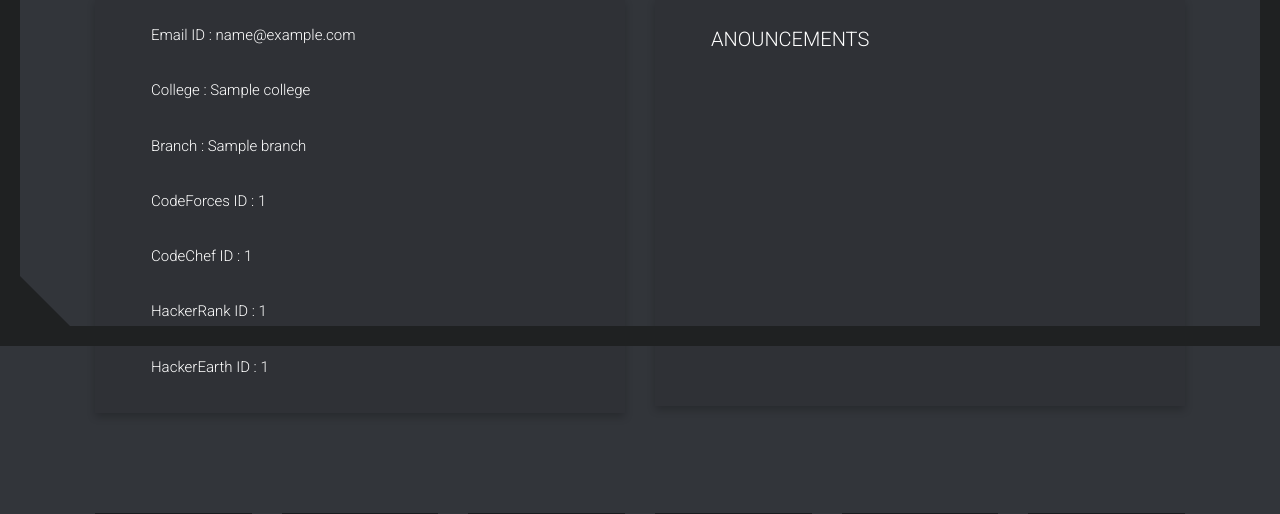
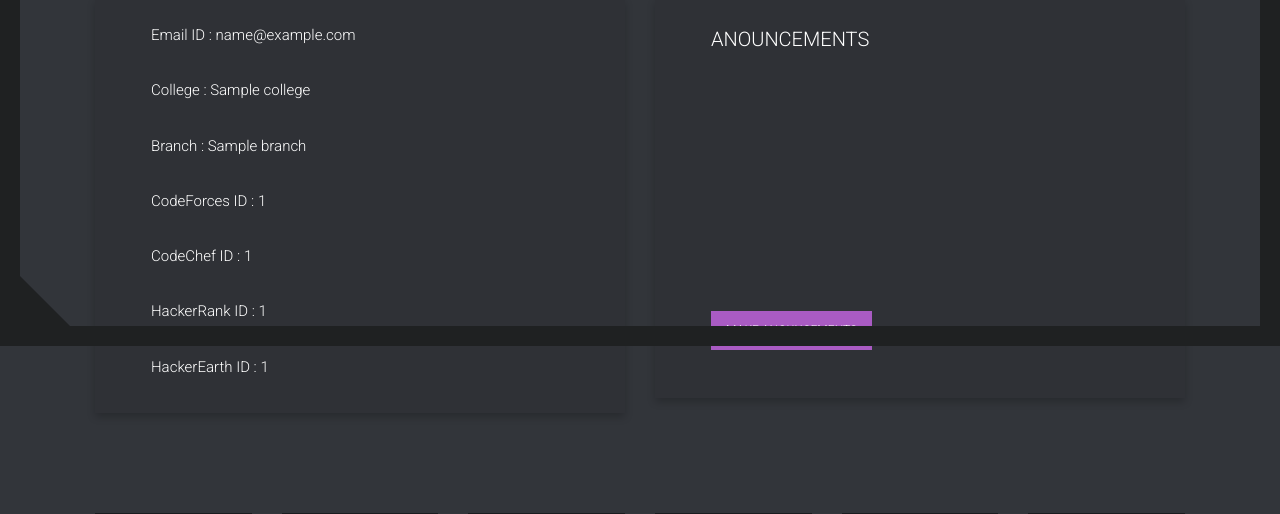
Before and after one commit to SSD-2020/PBhustle, a Django app: template PointBlank/templates/userhome.html in a window 1280 px wide; the page is wider, and only the part inside the window is pictured. Shown: the part 454-968 px from the top of that part. Run offline with Django 3.2, Linux system fonts and the light colour scheme; the template is opened without the code that fills it: most values are stand-ins (such as "Sample title", 1, 10 or a date in 2020); some libraries are stand-ins or nearby versions.

Commit message:
make annoucements

```diff
--- a/PointBlank/templates/userhome.html
+++ b/PointBlank/templates/userhome.html
@@ -140,7 +140,7 @@
                                         <br>
                                         <br>
                                         <br>
-                                        <br>
+                                        <a href="https://forum.dsce.in/t/pb-hustle-solution-links/183" class="pink-button">Make anouncements</a>
                                         <br>
                                         <br>
                                         <br>
```
